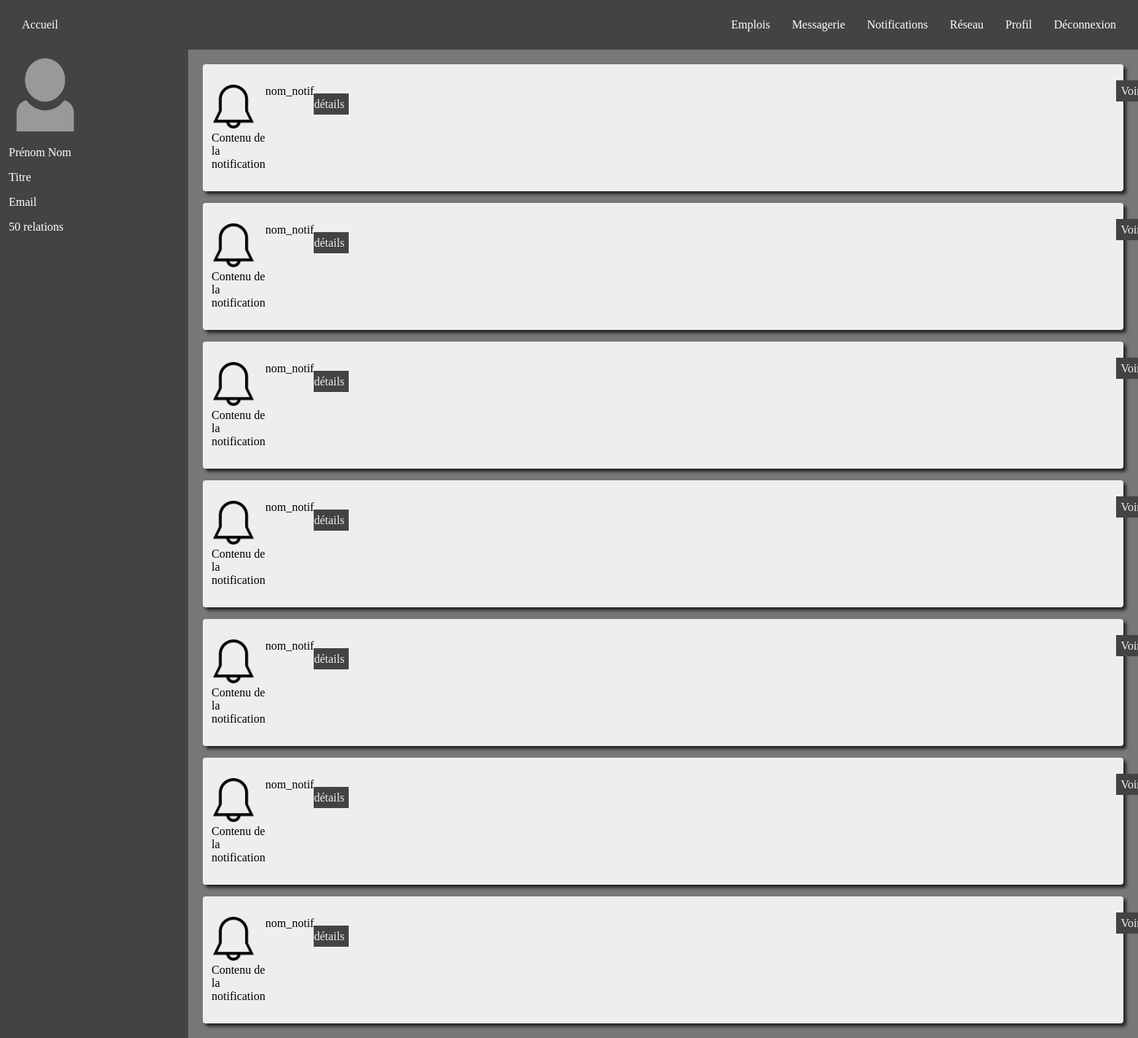
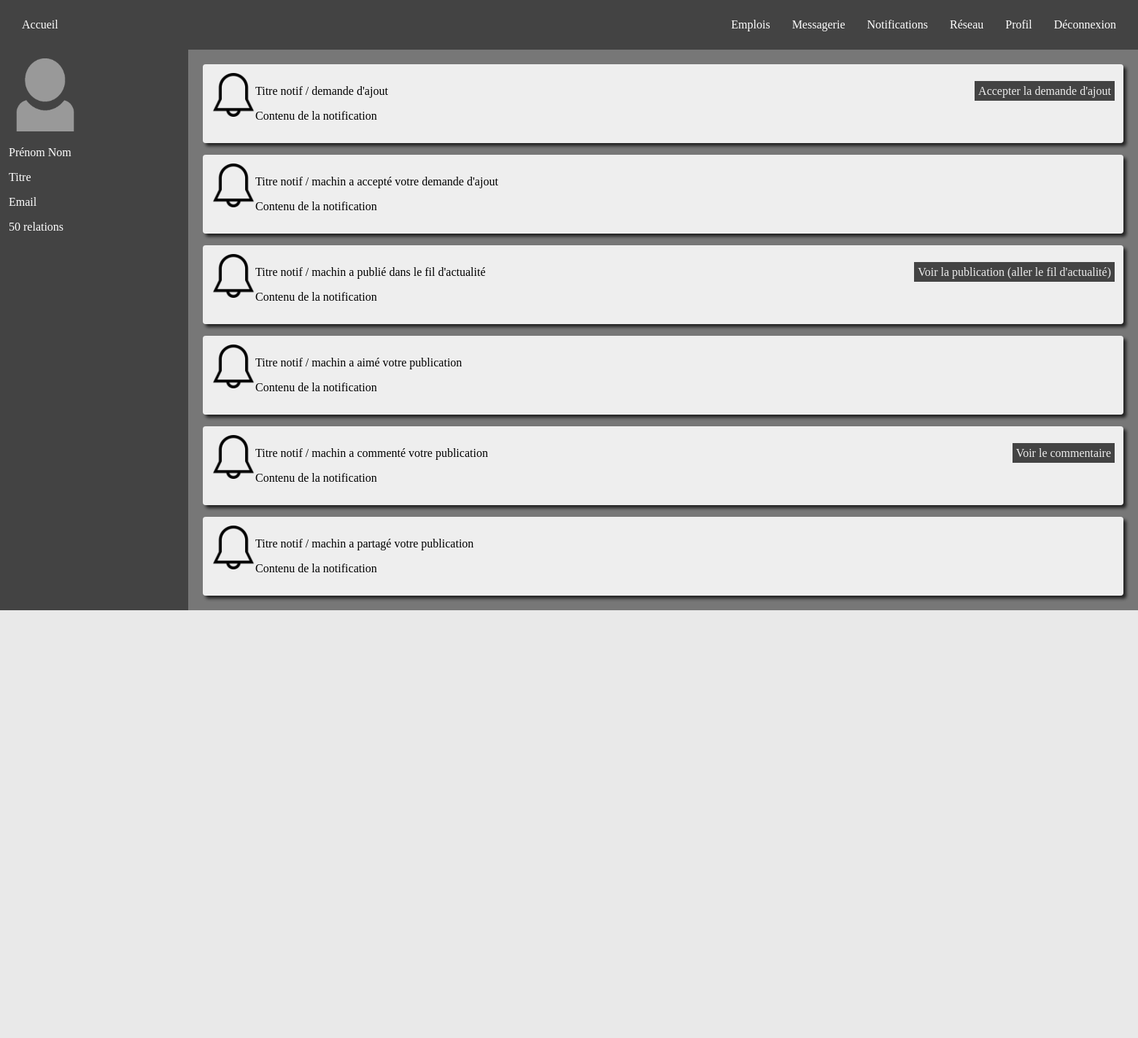
Before and after one commit to Jujulego/linkedece, a PHP site: page /notifications.php in a window 1560 px wide. Shown: the whole page at 73% size. After the commit the page ends 836 px from the top, so only its background shows below. Run offline with PHP 8.4, Linux system fonts and the light colour scheme.

Commit message:
notifications

```diff
--- a/css/style_notifications.css
+++ b/css/style_notifications.css
@@ -1,3 +1,8 @@
+/*
+ * style_notifications.css
+ *
+ * Style de la page de notification
+ */
 #conteneur {
     display: flex;
 }
@@ -9,24 +14,33 @@
     width: 15%;
 }
 
-#murreseau {
+#murnotif {
     flex: 1;
     padding: 12px;
     width: 300px;
     display: flex;
     flex-direction: column;
 }
-.details
-{
-    margin-left: 700px;
-    margin-top: -20px;
+
+.notif {
+    background: #eee;
+    color: black;
+    display: flex;
+
+    margin: 8px;
+    padding: 12px;
+    box-shadow: #222 4px 4px 4px;
+    border-radius: 4px;
 }
 
-.notifmur a {
+.notif .contenu {
+    flex: 1;
+}
+
+#murnotif a {
     color: #eee;
     text-decoration: none;
-    border:1px solid #434343;
+
     background-color: #434343;
     padding: 5px;
-    margin-left: 1100px;
 }
--- a/notifications.php
+++ b/notifications.php
@@ -12,7 +12,7 @@
 <head>
     <meta http-equiv="Content-Type" content="text/html; charset=utf-8" />
 
-    <link rel="stylesheet" href="css/style_accueil.css" />
+
     <link rel="stylesheet" href="css/style_general.css" />
     <link rel="stylesheet" href="css/style_menuhaut.css" />
     <link rel="stylesheet" href="css/style_notifications.css" />
@@ -32,64 +32,61 @@
         <p>50 relations</p>
     </section>
 
-    <section id="mur" class="notifmur">
-        <article>
-            <p>
+    <section id="murnotif">
+
+        <article class="notif">
             <img src="images/notif.png" width="60px" height="60px" alt="Photo de notification" />
-                Contenu de la notification
-            </p>
-            <p>nom_notif</p>
-            <p><a href="contenu_notif.php">Voir détails</a></p>
+            <div class="contenu">
+                <p>Titre notif / demande d'ajout</p>
+                <p>Contenu de la notification</p>
+            </div>
+            <p><a href="contenu_notif.php">Accepter la demande d'ajout</a></p>
         </article>
-        <article>
-            <p>
-                <img src="images/notif.png" width="60px" height="60px" alt="Photo de notification" />
-                Contenu de la notification
-            </p>
-            <p>nom_notif</p>
-            <p><a href="contenu_notif.php">Voir détails</a></p>
+        <article class="notif">
+            <img src="images/notif.png" width="60px" height="60px" alt="Photo de notification" />
+            <div class="contenu">
+                <p>Titre notif / machin a accepté votre demande d'ajout</p>
+                <p>Contenu de la notification</p>
+            </div>
+
         </article>
-        <article>
-            <p>
-                <img src="images/notif.png" width="60px" height="60px" alt="Photo de notification" />
-                Contenu de la notification
-            </p>
-            <p>nom_notif</p>
-            <p><a href="contenu_notif.php">Voir détails</a></p>
-        </article>
-        <article>
-            <p>
-                <img src="images/notif.png" width="60px" height="60px" alt="Photo de notification" />
-                Contenu de la notification
-            </p>
-            <p>nom_notif</p>
-            <p><a href="contenu_notif.php">Voir détails</a></p>
-        </article>
-        <article>
-            <p>
-                <img src="images/notif.png" width="60px" height="60px" alt="Photo de notification" />
-                Contenu de la notification
-            </p>
-            <p>nom_notif</p>
-            <p><a href="contenu_notif.php">Voir détails</a></p>
-        </article>
-        <article>
-            <p>
-                <img src="images/notif.png" width="60px" height="60px" alt="Photo de notification" />
-                Contenu de la notification
-            </p>
-            <p>nom_notif</p>
-            <p><a href="contenu_notif.php">Voir détails</a></p>
-        </article>
-        <article>
-            <p>
-                <img src="images/notif.png" width="60px" height="60px" alt="Photo de notification" />
-                Contenu de la notification
-            </p>
-            <p>nom_notif</p>
-            <p><a href="contenu_notif.php">Voir détails</a></p>
+        <article class="notif">
+            <img src="images/notif.png" width="60px" height="60px" alt="Photo de notification" />
+            <div class="contenu">
+                <p>Titre notif / machin a publié dans le fil d'actualité</p>
+                <p>Contenu de la notification</p>
+            </div>
+            <p><a href="contenu_notif.php">Voir la publication (aller le fil d'actualité)</a></p>
         </article>
 
+        <article class="notif">
+            <img src="images/notif.png" width="60px" height="60px" alt="Photo de notification" />
+            <div class="contenu">
+                <p>Titre notif / machin a aimé votre publication</p>
+                <p>Contenu de la notification</p>
+            </div>
+
+        </article>
+
+        <article class="notif">
+            <img src="images/notif.png" width="60px" height="60px" alt="Photo de notification" />
+            <div class="contenu">
+                <p>Titre notif / machin a commenté votre publication</p>
+                <p>Contenu de la notification</p>
+            </div>
+            <p><a href="contenu_notif.php">Voir le commentaire</a></p>
+
+        </article>
+
+
+        <article class="notif">
+            <img src="images/notif.png" width="60px" height="60px" alt="Photo de notification" />
+            <div class="contenu">
+                <p>Titre notif / machin a partagé votre publication</p>
+                <p>Contenu de la notification</p>
+            </div>
+
+        </article>
 
     </section>
 </div>
```
